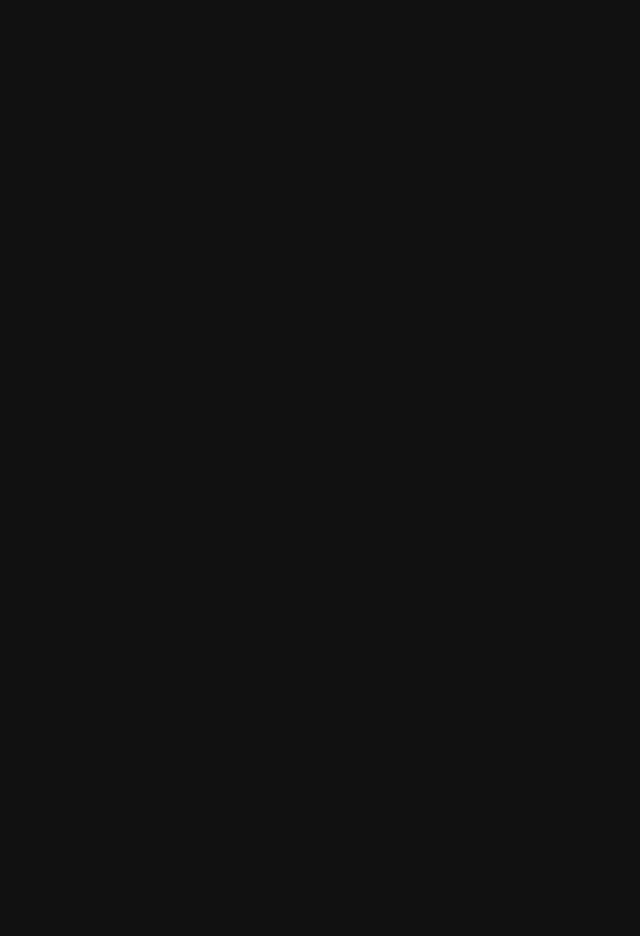
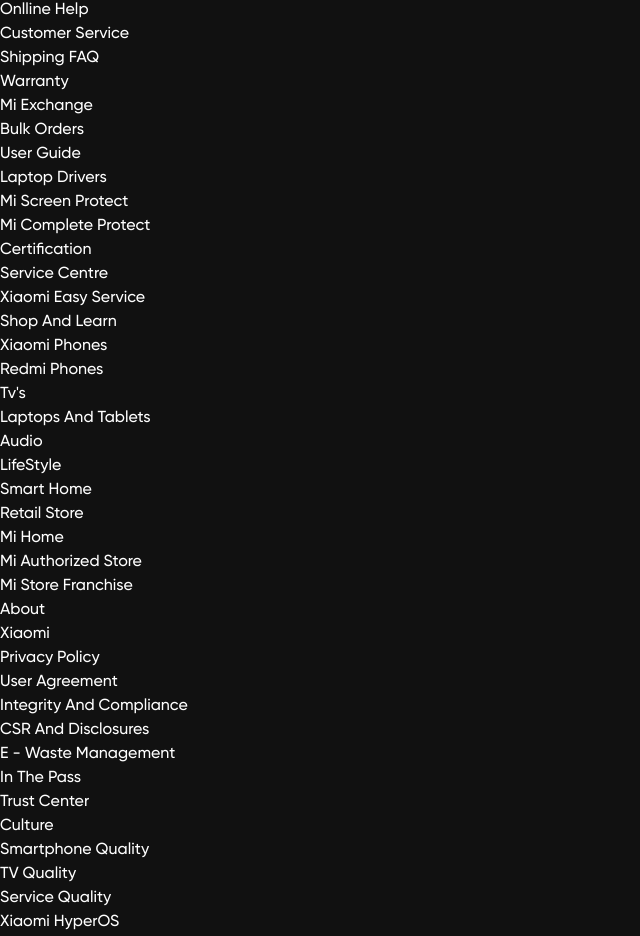
Before and after one commit to xvsanuj/MonsterReimagineRound2, a React (Vite) app: page / in a window 1280 px wide. Shown: the part 2490-3426 px from the top of the page, without its empty margins (0-640 px from the left). Before the commit the page ends 2464 px from the top, so only its background shows below. Built offline with nearby package versions, Linux system fonts and the light colour scheme.

Commit message:
Footer Commit

```diff
--- a/src/App.jsx
+++ b/src/App.jsx
@@ -6,6 +6,7 @@
 import Canvas from './Components/Canvas';
 import Explore from './Components/Explore';
 import Visiting from './Components/Visiting';
+import Footer from './Components/Footer';
 const App = () => {
   function lenisFn() {
     const lenis = new Lenis({
@@ -28,6 +29,7 @@
         <Canvas/>
         <Explore/>
         <Visiting/>
+        <Footer/>
     </>
   )
 }
--- /dev/null
+++ b/src/Components/Footer.jsx
@@ -0,0 +1,64 @@
+import React from 'react'
+
+const Footer = () => {
+  return (
+    <div className='h-[90vh] w-full flex'>
+        <div className='w-[70%] h-full flex pl-20 pt-16'>
+            <div className='w-[20%] '>
+                <h1 className='text-lg font-semibold tracking-tighter'>Support</h1>
+                <p className='text-sm py-2'>Onlline Help</p>
+                <p className='text-sm py-2'>Customer Service</p>
+                <p className='text-sm py-2'>Shipping FAQ</p>
+                <p className='text-sm py-2'>Warranty</p>
+                <p className='text-sm py-2'>Mi Exchange</p>
+                <p className='text-sm py-2'>Bulk Orders</p>
+                <p className='text-sm py-2'>User Guide</p>
+                <p className='text-sm py-2'>Laptop Drivers</p>
+                <p className='text-sm py-2'>Mi Screen Protect</p>
+                <p className='text-sm py-2'>Mi Complete Protect</p>
+                <p className='text-sm py-2'>Certification</p>
+                <p className='text-sm py-2'>Service Centre</p>
+                <p className='text-sm py-2'>Xiaomi Easy Service</p>
+            </div>
+            <div className='w-[20%] '>
+                <h1 className='text-lg font-semibold tracking-tighter'>Shop And Learn</h1>
+                <p className='text-sm py-2'>Xiaomi Phones</p>
+                <p className='text-sm py-2'>Redmi Phones</p>
+                <p className='text-sm py-2'>Tv's</p>
+                <p className='text-sm py-2'>Laptops And Tablets</p>
+                <p className='text-sm py-2'>Audio</p>
+                <p className='text-sm py-2'>LifeStyle</p>
+                <p className='text-sm py-2'>Smart Home</p>
+            </div>
+            <div className='w-[20%] '>
+                <h1 className='text-lg font-semibold tracking-tighter'>Retail Store</h1>
+                <p className='text-sm py-2'>Mi Home</p>
+                <p className='text-sm py-2'>Mi Authorized Store</p>
+                <p className='text-sm py-2'>Mi Store Franchise</p>
+            </div>
+            <div className='w-[20%] '>
+                <h1 className='text-lg font-semibold tracking-tighter'>About</h1>
+                <p className='text-sm py-2'>Xiaomi</p>
+                <p className='text-sm py-2'>Privacy Policy</p>
+                <p className='text-sm py-2'>User Agreement</p>
+                <p className='text-sm py-2'>Integrity And Compliance</p>
+                <p className='text-sm py-2'>CSR And Disclosures</p>
+                <p className='text-sm py-2'>E - Waste Management</p>
+                <p className='text-sm py-2'>In The Pass</p>
+                <p className='text-sm py-2'>Trust Center</p>
+                <p className='text-sm py-2'>Culture</p>
+                <p className='text-sm py-2'>Smartphone Quality</p>
+                <p className='text-sm py-2'>TV Quality</p>
+                <p className='text-sm py-2'>Service Quality</p>
+                <p className='text-sm py-2'>Xiaomi HyperOS</p>
+                <p className='text-sm py-2'>Join Our Team</p>
+            </div>
+        </div>
+        <div className='w-[30%] h-full'>
+
+        </div>
+    </div>
+  )
+}
+
+export default Footer
```
